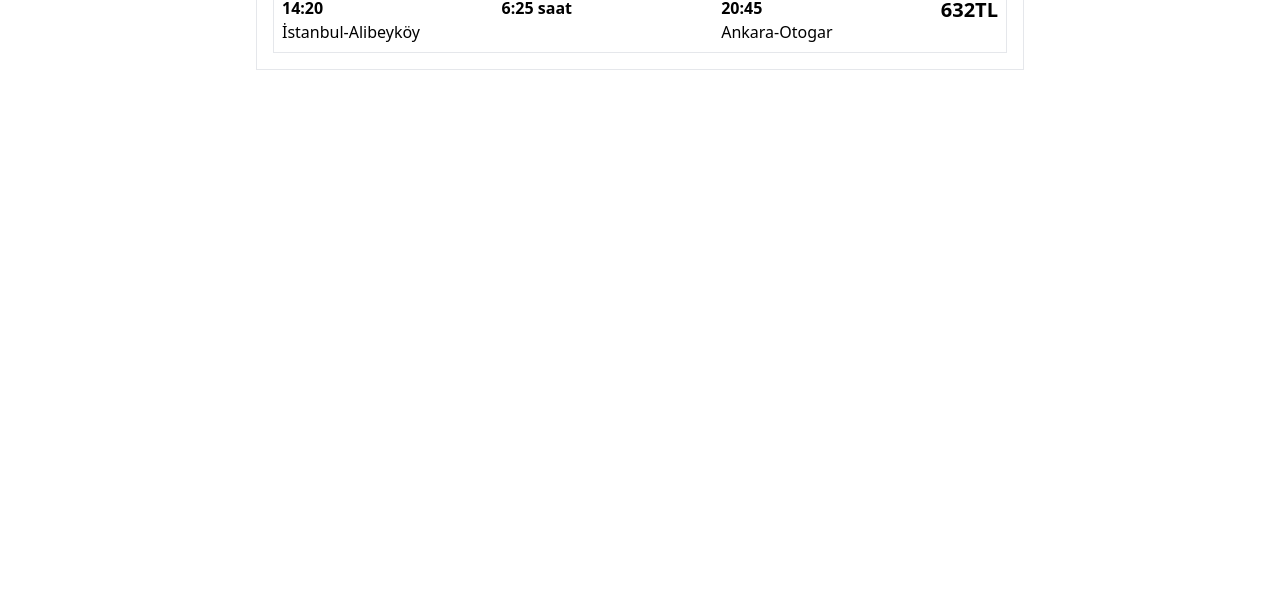
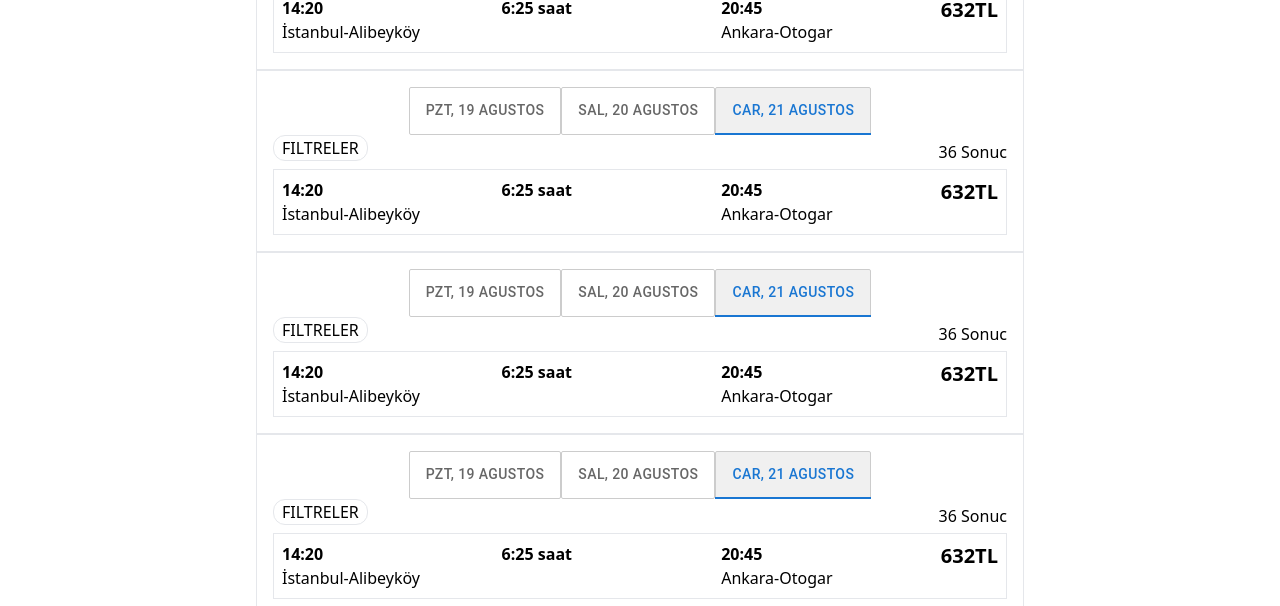
Before and after one commit to BurakFO/BusTicket2.0, a React (Vite) app: page /search in a window 1280 px wide. Shown: the part 346-952 px from the top of the page. Before the commit the page ends 800 px from the top, so only its background shows below. Built offline with nearby package versions, Linux system fonts and the light colour scheme; no server answers.

Commit message:
Ticket card info section done

```diff
--- a/src/pages/SearchResultsPage.jsx
+++ b/src/pages/SearchResultsPage.jsx
@@ -29,6 +29,42 @@ const SearchResultsPage = () => {
                     <TicketCard />
                 </div>
             </div>
+            <div className="flex justify-center">
+                <div className="flex flex-col items-center border min-w-[768px] p-4">
+                        <MUITabs />
+
+                    <div className="flex items-center justify-between w-full">
+                        <button className="border rounded-xl px-2 mb-2">FILTRELER</button>
+                        <div>36 Sonuc</div>
+                    </div>
+
+                    <TicketCard />
+                </div>
+            </div>
+            <div className="flex justify-center">
+                <div className="flex flex-col items-center border min-w-[768px] p-4">
+                        <MUITabs />
+
+                    <div className="flex items-center justify-between w-full">
+                        <button className="border rounded-xl px-2 mb-2">FILTRELER</button>
+                        <div>36 Sonuc</div>
+                    </div>
+
+                    <TicketCard />
+                </div>
+            </div>
+            <div className="flex justify-center">
+                <div className="flex flex-col items-center border min-w-[768px] p-4">
+                        <MUITabs />
+
+                    <div className="flex items-center justify-between w-full">
+                        <button className="border rounded-xl px-2 mb-2">FILTRELER</button>
+                        <div>36 Sonuc</div>
+                    </div>
+
+                    <TicketCard />
+                </div>
+            </div>
         </>
     )
 }
```
